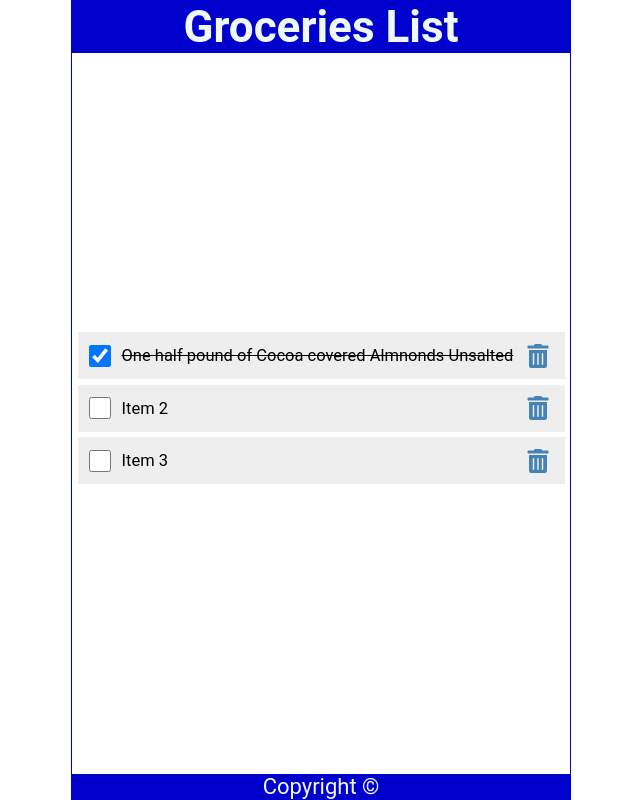
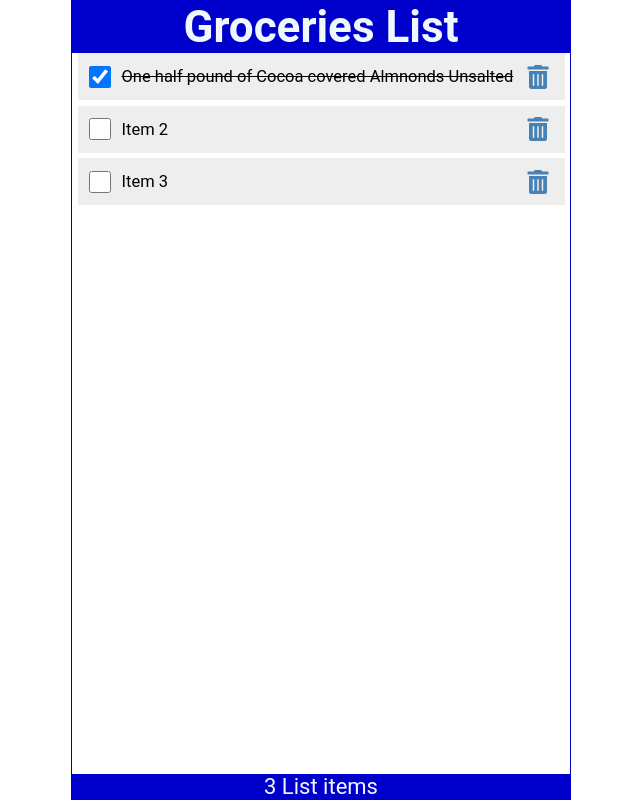
Before and after one commit to lcerenc661/React-app-1, a React (Create React App) app: page / in a window 1280 px wide. Shown: the whole page, without its empty margins (319-959 px from the left). Built offline with nearby package versions, Linux system fonts and the light colour scheme.

Commit message:
07 - Props and PropDrilling - Done

```diff
--- a/src/App.js
+++ b/src/App.js
@@ -2,12 +2,41 @@
 import Content from "./Content";
 import Footer from "./Footer";
 
+import { useState } from "react";
+
 function App() {
+  const [items, setItems] = useState([
+    {
+      id: 1,
+      checked: true,
+      item: "One half pound of Cocoa covered Almnonds Unsalted",
+    },
+    { id: 2, checked: false, item: "Item 2" },
+    { id: 3, checked: false, item: "Item 3" },
+  ]);
+
+  const handleCheck = (id) => {
+    const listItems = items.map((item) =>
+      item.id === id ? { ...item, checked: !item.checked } : item
+    );
+    setItems(listItems);
+    localStorage.setItem("shoppinglist", JSON.stringify(listItems));
+  };
+
+  const handleDelete = (id) => {
+    const listItems = items.filter((item) => item.id !== id);
+    setItems(listItems);
+    localStorage.setItem("shoppinglist", JSON.stringify(listItems));
+  };
   return (
     <div className="App">
-      <Header />
-      <Content />
-      <Footer />
+      <Header title="Groceries List" />
+      <Content
+        items={items}
+        handleCheck={handleCheck}
+        handleDelete={handleDelete}
+      />
+      <Footer length={items.length} />
     </div>
   );
 }
--- a/src/Content.js
+++ b/src/Content.js
@@ -1,56 +1,12 @@
 import React from "react";
-import { useState } from "react";
-import { FaTrashAlt } from "react-icons/fa";
+import ItemList from "./ItemList";
 
-const Content = () => {
-  const [items, setItems] = useState([
-    {
-      id: 1,
-      checked: true,
-      item: "One half pound of Cocoa covered Almnonds Unsalted",
-    },
-    { id: 2, checked: false, item: "Item 2" },
-    { id: 3, checked: false, item: "Item 3" },
-  ]);
-
-  const handleCheck = (id) => {
-    const listItems = items.map((item) =>
-      item.id === id ? { ...item, checked: !item.checked } : item
-    );
-    setItems(listItems);
-    localStorage.setItem('shoppinglist', JSON.stringify(listItems));
-  };
-
-  const handleDelete = (id) => {
-    const listItems = items.filter((item) => item.id !== id)
-    setItems(listItems);
-    localStorage.setItem('shoppinglist', JSON.stringify(listItems));
-  }
+const Content = ({items, handleCheck, handleDelete}) => {
 
   return (
     <main>
       {items.length ? (
-      <ul>
-        {items.map((item) => (
-          <li className="item" key={item.id}>
-            <input
-              type="checkbox"
-              checked={item.checked}
-              onChange={(id) => {
-                handleCheck(item.id);
-              }}
-            />
-            <label
-              style={(item.checked) ? { textDecoration:'line-through' }: null}
-              onDoubleClick={()=> handleCheck(item.id)}
-            >{item.item}</label>
-            <FaTrashAlt
-              role="button"
-              tabIndex="0"
-              onClick={()=>{handleDelete(item.id)}} />
-          </li>
-        ))}
-      </ul>
+        <ItemList items={items} handleCheck={handleCheck} handleDelete={handleDelete} />
       )
       : <p style={{marginTOP: '2rem'}}>Empty List.</p>
       }
--- a/src/Footer.js
+++ b/src/Footer.js
@@ -1,10 +1,12 @@
 import React from "react";
 
-const Footer = () => {
+const Footer = ({ length }) => {
   const today = new Date();
   return (
     <footer>
-      <p>Copyright &copy; {today.getFullYear} </p>
+      <p>
+        {length} List {length === 1 ? "item" : "items"}{" "}
+      </p>
     </footer>
   );
 };
--- a/src/Header.js
+++ b/src/Header.js
@@ -1,11 +1,15 @@
 import React from "react";
 
-const Header = () => {
+const Header = ({ title }) => {
   return (
     <header>
-      <h1>Groceries List</h1>
+      <h1>{title}</h1>
     </header>
   );
 };
 
+Header.defaultProps = {
+  title: "Default Title"
+}
+
 export default Header;
--- /dev/null
+++ b/src/ItemList.js
@@ -0,0 +1,15 @@
+import React from 'react'
+import LineItem from './LineItem'
+
+
+const ItemList = ({items, handleCheck, handleDelete}) => {
+  return (
+    <ul>
+    {items.map((item) => (
+      <LineItem item={item} handleCheck={handleCheck} handleDelete={handleDelete}/>
+    ))}
+  </ul>
+  )
+}
+
+export default ItemList
--- /dev/null
+++ b/src/LineItem.js
@@ -0,0 +1,32 @@
+import { FaTrashAlt } from "react-icons/fa";
+import React from "react";
+
+const LineItem = ({ item, handleCheck, handleDelete }) => {
+  return (
+    <li className="item" key={item.id}>
+      <input
+        type="checkbox"
+        checked={item.checked}
+        onChange={(id) => {
+          handleCheck(item.id);
+        }}
+      />
+      <label
+        style={item.checked ? { textDecoration: "line-through" } : null}
+        onDoubleClick={() => handleCheck(item.id)}
+      >
+        {item.item}
+      </label>
+      <FaTrashAlt
+        role="button"
+        tabIndex="0"
+        aria-label={`Delete ${item.item}`}
+        onClick={() => {
+          handleDelete(item.id);
+        }}
+      />
+    </li>
+  );
+};
+
+export default LineItem;
--- a/src/index.css
+++ b/src/index.css
@@ -45,7 +45,7 @@
   display: flex;
   flex-direction: column;
   flex-grow: 1;
-  justify-content: center;
+  justify-content: flex-start;
   align-items: center;
   overflow-y: auto;
 }
```
Also changed, not shown: 1 other file (tests, documents, lock files or other folders).
